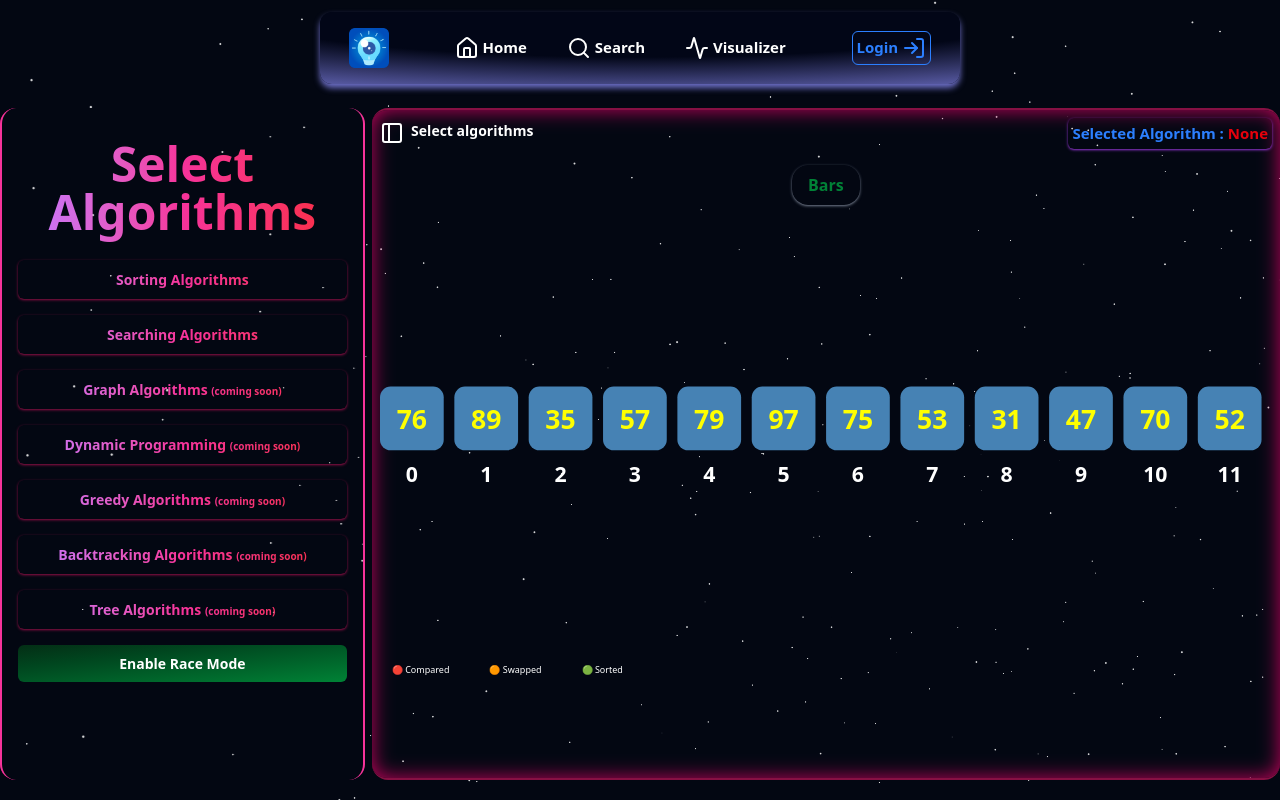
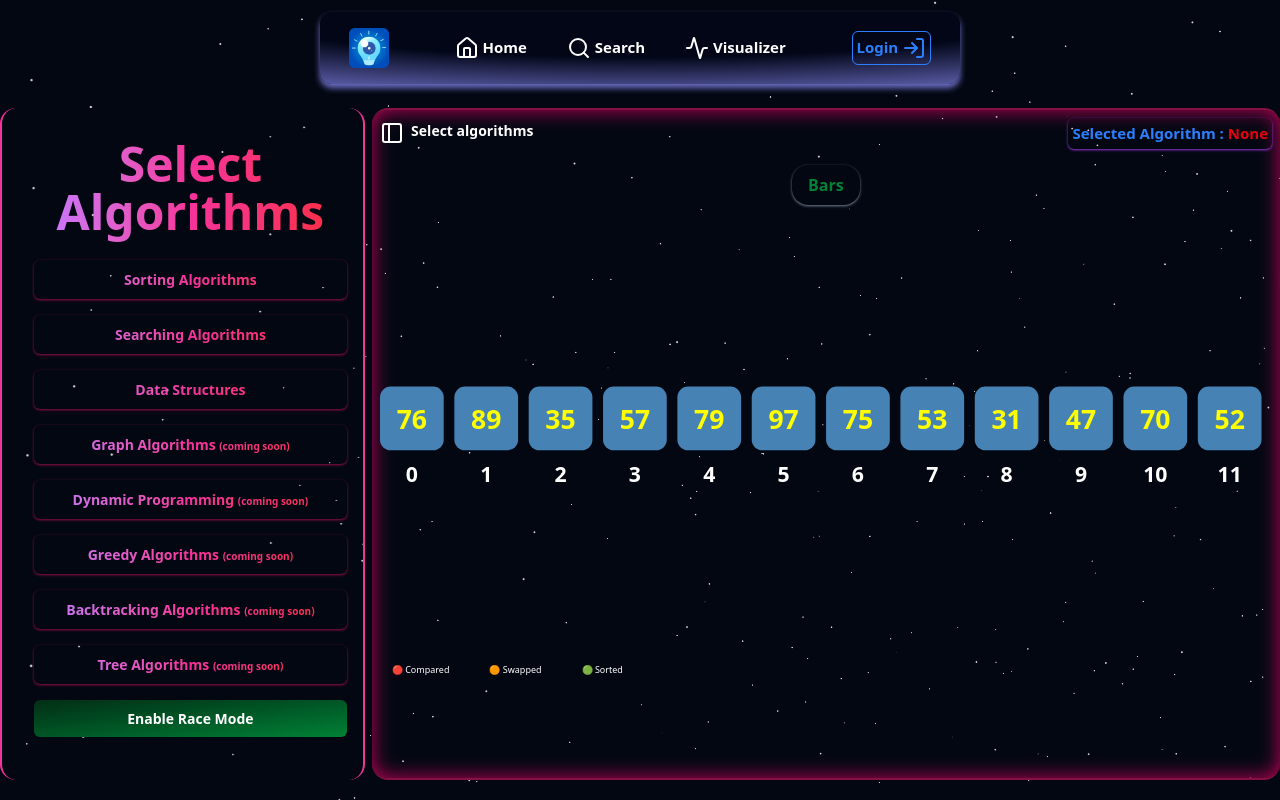
Before and after one commit to CodeBase404/DSA-Visualizer, a React (Vite) app: page /Visualizer in a window 1280 px wide. Both pictures are taken after a click on the button "Select algorithms". Built offline with nearby package versions, Linux system fonts and the light colour scheme.

Commit message:
Update Sidebar.jsx

```diff
--- a/src/components/Sidebar.jsx
+++ b/src/components/Sidebar.jsx
@@ -9,6 +9,7 @@ function Sidebar({ algorithm, setAlgorithm, raceMode, setRaceMode,setAlgorithmTy
     const [greedyDropdown, setGreedyDropdown] = useState(false);
     const [backtrackingDropdown, setBacktrackingDropdown] = useState(false);
     const [treeDropdown, setTreeDropdown] = useState(false);
+    const [dataStructureDropdown, setDataStructureDropdown] = useState(false);
 
 
     const sortingAlgoList = [
@@ -54,8 +55,7 @@ function Sidebar({ algorithm, setAlgorithm, raceMode, setRaceMode,setAlgorithmTy
     ];
 
     const supportedAlgorithms = [
-        "Bubble Sort", "Selection Sort", "Insertion Sort", "Merge Sort", "Quick Sort","Linear Search","Binary Search"
-    ];
+        "Bubble Sort", "Selection Sort", "Insertion Sort", "Merge Sort", "Quick Sort","Linear Search","Binary Search","Array","Stack","Linkedlist"];
 
     const handleAlgorithmSelection = (algokey) => {
         if (!supportedAlgorithms.includes(algokey)) {
@@ -78,7 +78,7 @@ function Sidebar({ algorithm, setAlgorithm, raceMode, setRaceMode,setAlgorithmTy
     };
 
     return (
-        <div className="flex flex-col gap-2 text-[8px] mb-20 font-bold sm:text-[14px] text-center md:text-[14px]">
+        <div className="flex flex-col ml-4 gap-2 text-[8px] mb-20 font-bold sm:text-[14px] text-center md:text-[14px]">
             <h1 className='text-sm md:text-3xl md:py-4 md:px-2 lg:text-5xl font-bold bg-clip-text text-transparent bg-gradient-to-r from-purple-400 via-pink-500 to-red-500'>Select Algorithms</h1>
 
             <button className={`p-2 block lg:hidden rounded-md cursor-pointer transition ${raceMode ? "text-white bg-gradient-to-tl from-rose-700 to-rose-950 hover:text-rose-300" : "text-white bg-gradient-to-tl from-green-700 to-green-950 hover:text-green-400"}`} onClick={() => setRaceMode(!raceMode)}>
@@ -134,6 +134,22 @@ function Sidebar({ algorithm, setAlgorithm, raceMode, setRaceMode,setAlgorithmTy
                         </motion.li>
                     ))}
             </motion.ul>
+
+            <button className="border p-2 w-[100%] bg-clip-text text-transparent bg-gradient-to-r from-purple-400 via-pink-500 to-red-500 shadow shadow-pink-900 rounded-md cursor-pointer"
+                onClick={() => { setDataStructureDropdown(!dataStructureDropdown); setSortDropdown(false); setSearchDropdown(false); }}>
+                Data Structures
+            </button>
+            <motion.div initial={false} animate={{ height: dataStructureDropdown ? "auto" : "0px", opacity: dataStructureDropdown ? 1 : 0 }} transition={{ duration: 0.5 }} className="flex flex-col gap-5 rounded-md overflow-hidden">
+            <button className="p-1 rounded-md text-gray-700 hover:bg-gray-900 hover:text-white cursor-pointer transition" initial={{ opacity: 0, y: -10 }} animate={{ opacity: dataStructureDropdown ? 1 : 0, y: dataStructureDropdown ? 0 : -10 }} onClick={() => { setAlgorithmType("stack");  setAlgorithm([]); setRaceMode(false);handleAlgorithmSelection("Stack") }}>
+                Stack
+            </button>
+            <button  className="p-1 rounded-md text-gray-700 hover:bg-gray-900 hover:text-white cursor-pointer transition" initial={{ opacity: 0, y: -10 }} animate={{ opacity: dataStructureDropdown ? 1 : 0, y: dataStructureDropdown ? 0 : -10 }} onClick={() => { setAlgorithmType("linkedlist"); setAlgorithm([]); setRaceMode(false); }}>
+                Linked List
+            </button>
+            <button className="p-1 rounded-md text-gray-700 hover:bg-gray-900 hover:text-white cursor-pointer transition" initial={{ opacity: 0, y: -10 }} animate={{ opacity: dataStructureDropdown ? 1 : 0, y: dataStructureDropdown ? 0 : -10 }} onClick={() => { setAlgorithmType("array"); setAlgorithm([]); setRaceMode(false); }}>
+                Array
+            </button>
+            </motion.div>
 
             <button className="border p-2 w-[100%] bg-clip-text text-transparent bg-gradient-to-r from-purple-400 via-pink-500 to-red-500 shadow shadow-pink-900 rounded-md cursor-pointer" onClick={() =>{ setGraphDropdown(!graphDropdown);}}>
             Graph Algorithms <strong className="text-[10px]">(coming soon)</strong>
```
